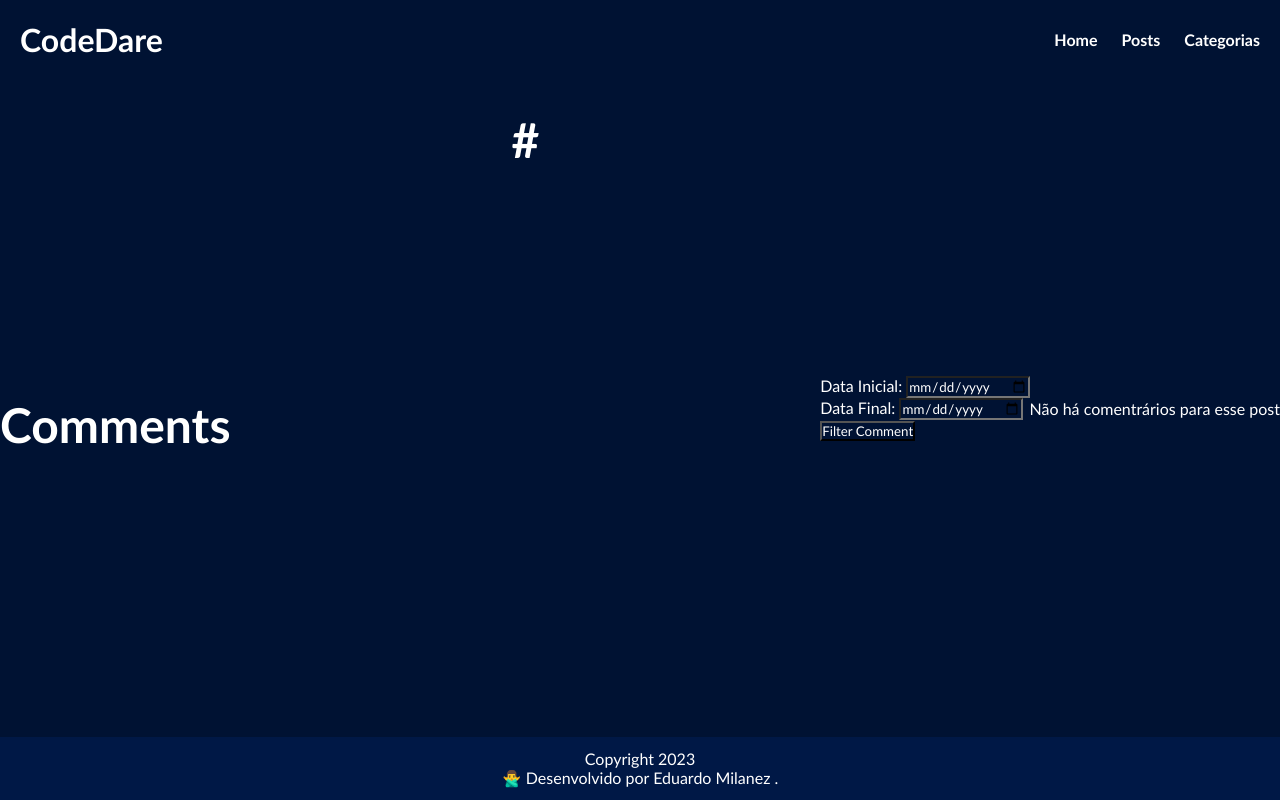
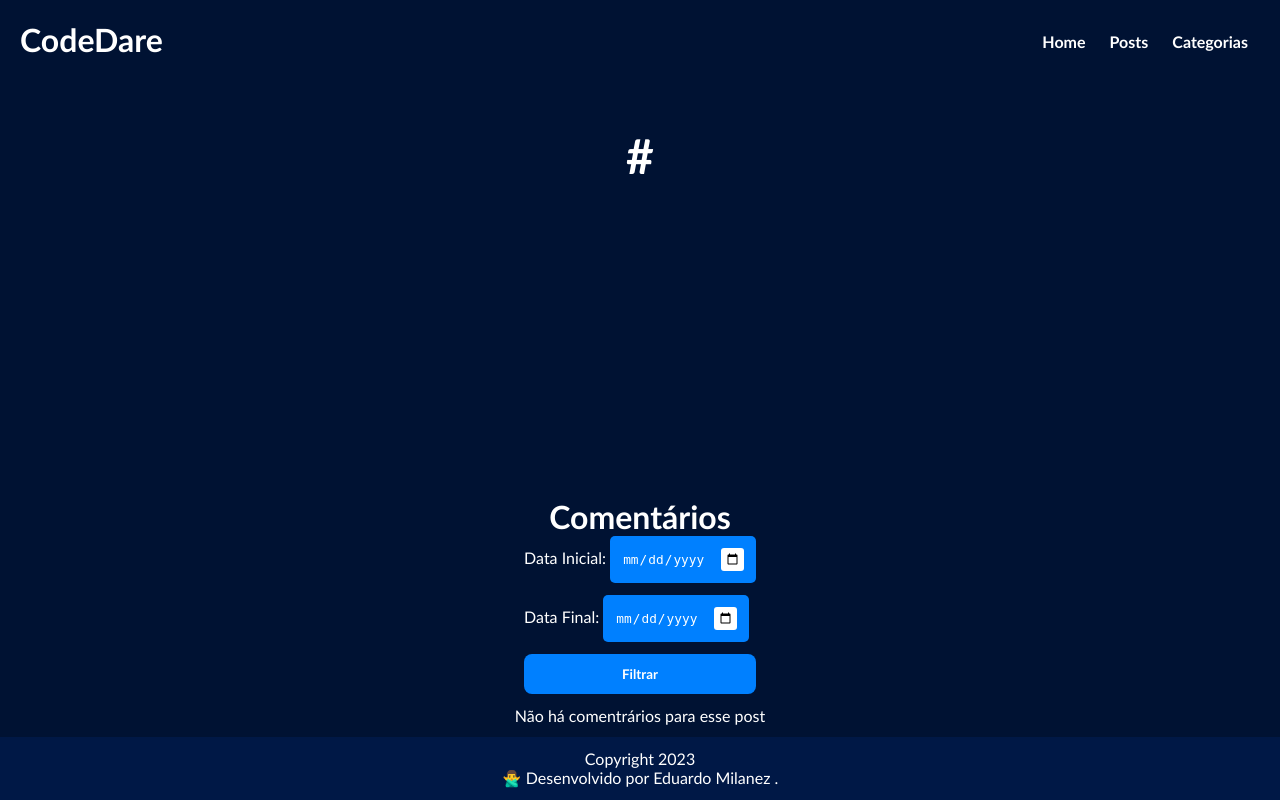
Before and after one commit to Eduds007/codedare, a Django app: template codedare/codedare_app/templates/codedare_app/detail.html in a window 1280 px wide. Run offline with Django 4.2, Linux system fonts and the light colour scheme; the template is opened without the code that fills it: values that come from a table or form of the project are taken from there, others are empty.

Commit message:
style: single post css

```diff
--- a/codedare/codedare_app/static/css/categories.css
+++ b/codedare/codedare_app/static/css/categories.css
@@ -16,7 +16,6 @@
 
 main h2 {
     margin: 3rem;
-    flex
 }
 
 .tags {
--- a/codedare/codedare_app/static/css/post.css
+++ b/codedare/codedare_app/static/css/post.css
@@ -1,3 +1,8 @@
+main {
+    flex-direction: column;
+}
+
+
 .post-page {
 
     padding: 12px;
@@ -81,3 +86,52 @@
 
 
 }
+
+input[type="date"]{
+    background-color: #0080ff;
+    padding: 12px;
+    margin-bottom: 12px;
+    font-family: "Roboto Mono",monospace;
+    color: #ffffff;
+    font-size: 0.8rem;
+    border: none;
+    outline: none;
+    border-radius: 5px;
+}
+::-webkit-calendar-picker-indicator{
+    background-color: #ffffff;
+    padding: 5px;
+    cursor: pointer;
+    border-radius: 3px;
+}
+
+button[type='submit'] {
+    background-color: #0080ff;
+    border: none;
+    outline: none;
+    padding: 12px;
+    border-radius: 8px;
+    font-weight: bold;
+
+}
+
+button[type='submit']:hover {
+    background-color: #00a8e8;
+}
+
+
+button[type='submit']:active {
+    background-color: #74eaff;
+}
+
+form {
+    display: flex;
+    flex-direction: column;
+    justify-content: center;
+
+}
+
+
+ul {
+    padding: 12px;
+}
--- a/codedare/codedare_app/templates/codedare_app/detail.html
+++ b/codedare/codedare_app/templates/codedare_app/detail.html
@@ -11,7 +11,7 @@
 
 
 
-    <h2>Comments</h2>
+
 
         <section class="post-page">
             <article>
@@ -21,17 +21,19 @@
             </article>
         </section>
 
+        <h3>Comentários</h3>
 
         <form method="get">
             {% csrf_token %}
-        {{ form.as_p }}
-        <button type="submit">Filter Comment</button>
+            {{ form.as_div }}
+            <button type="submit">Filtrar</button>
         </form>
         <ul>
             {% for comment in comments %}
-            <li>{{ comment.author }} {{ comment.date|date:" d M Y"  }} {{ comment.date|time:"H:i" }}: {{ comment.comment }}</li>
+            <li>{{ comment.author }} |  {{ comment.date|date:" d M Y"  }} | {{ comment.date|time:"H:i" }}: {{ comment.comment }}</li>
             {% empty %}
             <p>Não há comentrários para esse post</p>
             {% endfor %}
         </ul>
+
 {% endblock %}
```
Lines whose indentation alone changed are shown as unchanged.
